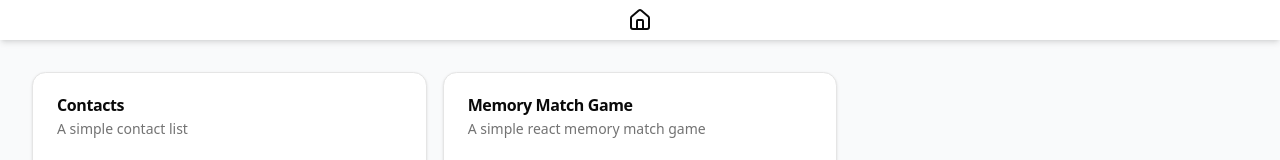
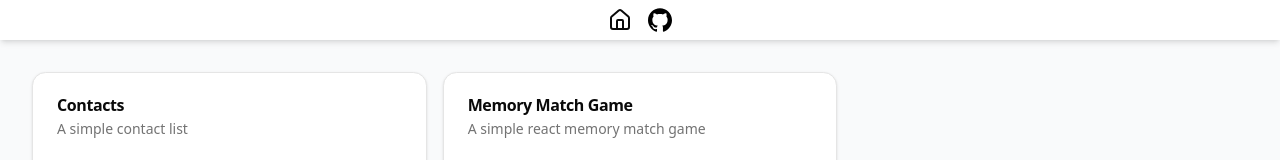
Before and after one commit to mohammadhoseinzahedi/react-mini-projects, a React (Vite) app: page / in a window 1280 px wide. Shown: the top 160 px of the page. Built offline with nearby package versions, Linux system fonts and the light colour scheme.

Commit message:
added github link to header

```diff
--- a/src/pages/layout.tsx
+++ b/src/pages/layout.tsx
@@ -1,15 +1,21 @@
 import { Outlet } from "react-router";
 import { Link } from "react-router";
 import { House as HouseIcon } from "lucide-react";
+import GithubIcon from "@/assets/github.svg";
 import Container from "@/components/container";
 
 const MainLayout = () => {
   return (
     <>
       <header className="sticky top-0 z-10 bg-white shadow-md">
-        <Container className="flex gap-4 py-2 justify-center">
+        <Container className="flex justify-center gap-4 py-2">
           <Link to={"/"}>
             <HouseIcon />
+          </Link>
+          <Link
+            to={"https://github.com/mohammadhoseinzahedi/react-mini-projects"}
+          >
+            <img src={GithubIcon} alt="Github Icon" height={24} width={24} />
           </Link>
         </Container>
       </header>
```
Also changed, not shown: src/assets/github.svg (added).
